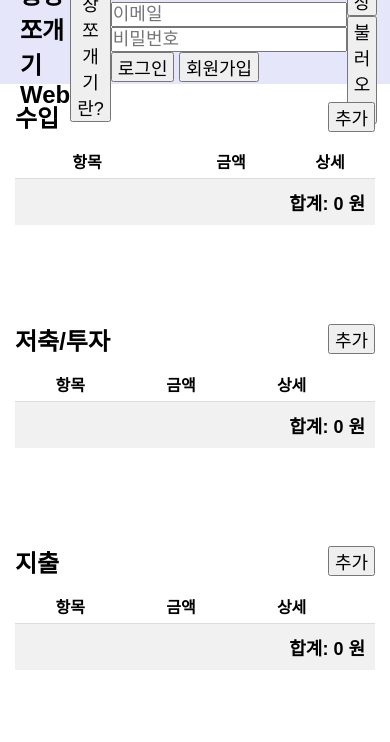
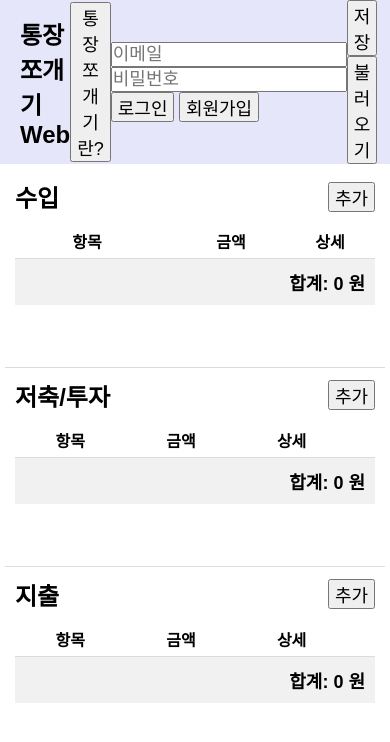
Before and after one commit to DummyKim/tongjang, a website: page public/index.html in a window 390 px wide. Drawn offline with Linux system fonts and the light colour scheme.

Commit message:
Add files via upload

```diff
--- a/public/styles.css
+++ b/public/styles.css
@@ -10,11 +10,11 @@ body {
   font-family: Arial, sans-serif;
   display: flex;
   flex-direction: column;
-  height: 100vh; /* 전체 화면 높이 */
+  min-height: 100vh; /* 전체 화면 높이 */
 }
 
 header {
-  height: 10vh;
+  min-height: 60px;
   background-color: #E6E6FA; /* 연한 보라색 */
   display: flex;
   padding: 0 20px;
@@ -23,11 +23,12 @@ header {
 }
 
 main {
-  height: 80vh;
+  flex: 1;
+  display: flex;
+  gap: 10px;
+  height: 80dvh;
   margin: 5px;
-  display: flex; /* 가로로 나란히 배치 */
   overflow-y: auto;
-  flex-wrap: wrap; /* 필요 시 줄바꿈 */
 }
 
 footer {
@@ -47,9 +48,15 @@ input {
 /* 섹션 스타일 */
 .section {
   flex: 1;
+  min-width: 0; /* flex-basis 계산을 위해 필요 */
   padding: 10px;
   border-left: 1px solid #dcdcdc;
-  min-width: 300px; /* 최소 너비 지정 */
+  display: flex;
+  flex-direction: column;
+}
+
+.section:first-child {
+  border-left: none;
 }
 
 .section_header {
@@ -121,8 +128,6 @@ input {
   font-weight: bold;
 }
 
-
-
 /* 모달 배경 */
 .modal {
   display: none; /* 기본적으로 숨김 */
@@ -179,6 +184,14 @@ input {
   button {
     font-size: large;
   }
+  .section {
+    width: 100%; /* 한 줄에 하나씩 배치 */
+    border-left: none;
+    border-top: 1px solid #dcdcdc;
+  }
+  .section:first-child {
+    border-top: none;
+  }
   .modal_content{
     width: 100%;
     height: 100%;
```
Also changed, not shown: public/index.html (+0 -1 lines).
